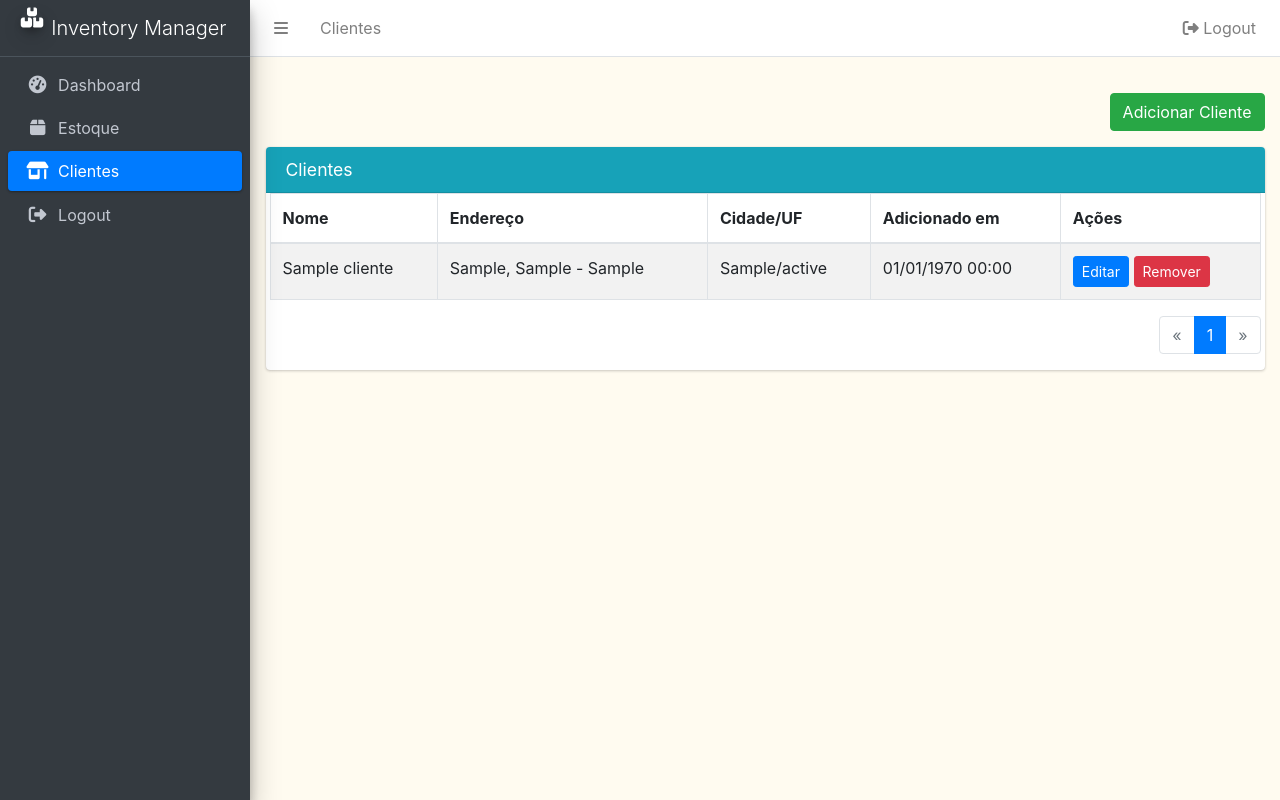
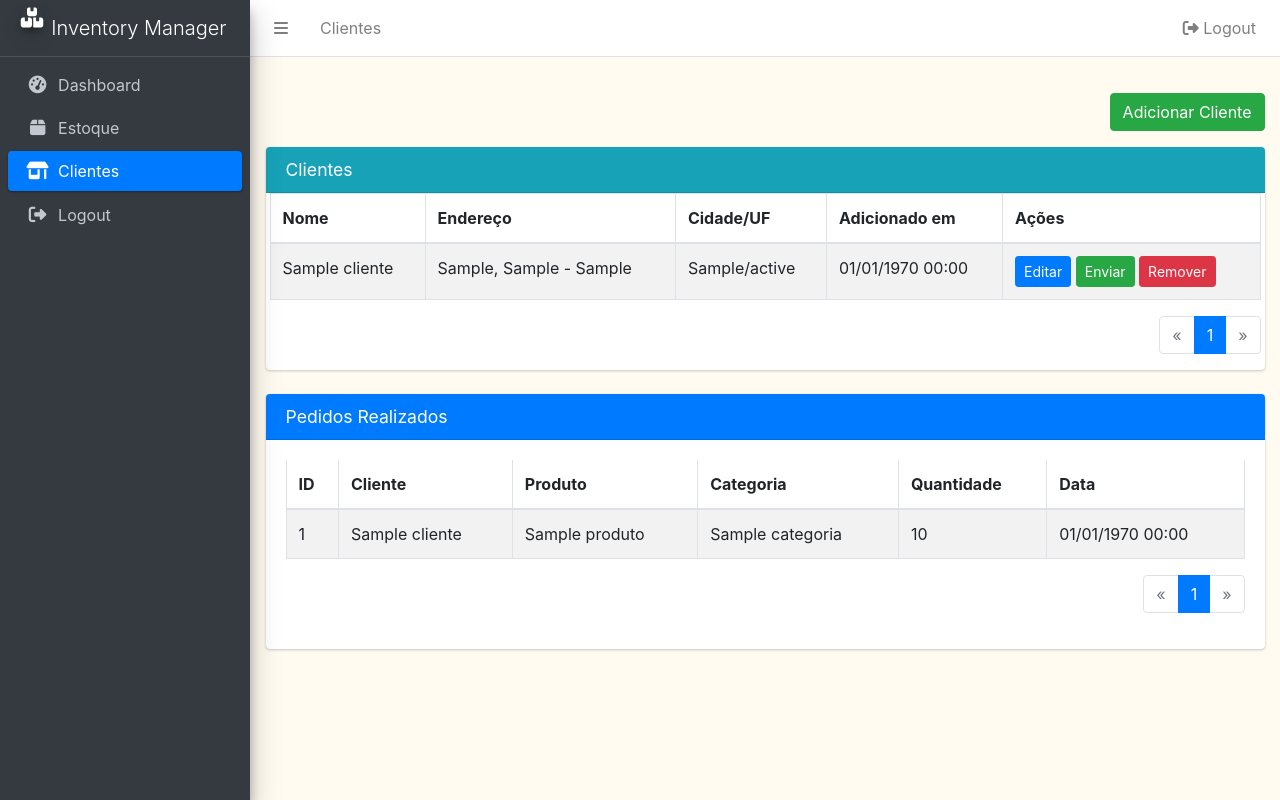
Before and after one commit to wazdmike/fsst_projeto, a PHP site: page /app/customer.php in a window 1280 px wide. Run offline with PHP 8.4, Linux system fonts and the light colour scheme; the visitor is signed in with stand-in values (Sample User, id 1); tables that the repository leaves empty or names only in its code hold one stand-in row (values such as "Sample post"); some libraries are stand-ins or nearby versions.

Commit message:
feat(customer): add product sending feature and sends table

```diff
--- a/api/customer/update.php
+++ b/api/customer/update.php
@@ -1,16 +1,15 @@
 <?php
-session_start(); // garante que session está ativa, se necessário
+session_start();
 require '../../conn.php';
 
 header('Content-Type: application/json');
 
-// Permitir apenas POST
+
 if ($_SERVER['REQUEST_METHOD'] !== 'POST') {
     echo json_encode(["erro" => true, "mensagem" => "Método não permitido"]);
     exit;
 }
 
-// Recebendo dados
 $id           = (int)($_POST['id'] ?? 0);
 $nome         = trim($_POST['nome'] ?? '');
 $email        = trim($_POST['email'] ?? '');
--- /dev/null
+++ b/app/components/customer_send_modal.php
@@ -0,0 +1,36 @@
+<!-- Modal Enviar Produto -->
+<div class="modal fade" id="modalEnviar<?= $cliente['id'] ?>" tabindex="-1" role="dialog" aria-labelledby="modalEnviarLabel<?= $cliente['id'] ?>" aria-hidden="true">
+    <div class="modal-dialog" role="document">
+        <div class="modal-content">
+            <form action="../api/customer/send.php" method="POST">
+                <div class="modal-header">
+                    <h5 class="modal-title" id="modalEnviarLabel<?= $cliente['id'] ?>">Enviar Produto para <?= htmlspecialchars($cliente['nome']) ?></h5>
+                    <button type="button" class="close" data-dismiss="modal" aria-label="Fechar">
+                        <span aria-hidden="true">&times;</span>
+                    </button>
+                </div>
+                <div class="modal-body">
+                    <input type="hidden" name="id_cliente" value="<?= $cliente['id'] ?>">
+
+                    <div class="form-group">
+                        <label for="produto">Produto</label>
+                        <select name="id_produto" class="form-control" required>
+                            <?php foreach ($produtos as $produto): ?>
+                                <option value="<?= $produto['id'] ?>"><?= htmlspecialchars($produto['nome']) ?></option>
+                            <?php endforeach; ?>
+                        </select>
+                    </div>
+
+                    <div class="form-group">
+                        <label for="quantidade">Quantidade</label>
+                        <input type="number" name="quantidade" class="form-control" min="1" value="1" required>
+                    </div>
+                </div>
+                <div class="modal-footer">
+                    <button type="button" class="btn btn-secondary" data-dismiss="modal">Cancelar</button>
+                    <button type="submit" class="btn btn-success">Enviar</button>
+                </div>
+            </form>
+        </div>
+    </div>
+</div>
--- /dev/null
+++ b/app/components/customer_sends_table.php
@@ -0,0 +1,87 @@
+<?php
+$paginaEnvio = isset($_GET['pag_pedidos']) ? (int)$_GET['pag_pedidos'] : 1;
+if ($paginaEnvio < 1) $paginaEnvio = 1;
+
+$offset = ($paginaEnvio - 1) * $limite;
+
+$stmt = $pdo->prepare("
+    SELECT
+        p.id,
+        c.nome AS cliente,
+        pr.nome AS produto,
+        ca.nome AS categoria,
+        p.quantidade,
+        p.data_pedido
+    FROM pedidos p
+    INNER JOIN clientes c   ON p.id_cliente = c.id
+    INNER JOIN produtos pr  ON p.id_produto = pr.id
+    INNER JOIN categoria ca ON p.id_categoria = ca.id
+    ORDER BY p.data_pedido DESC
+    LIMIT :limite OFFSET :offset
+");
+
+$stmt->bindValue(':limite', $limite, PDO::PARAM_INT);
+$stmt->bindValue(':offset', $offset, PDO::PARAM_INT);
+$stmt->execute();
+
+$pedidos = $stmt->fetchAll(PDO::FETCH_ASSOC);
+
+$totalPedidos = $pdo->query("SELECT COUNT(*) FROM pedidos")->fetchColumn();
+$total_paginas = ceil($totalPedidos / $limite);
+?>
+
+<div class="card mt-4">
+    <div class="card-header bg-primary text-white">
+        <h3 class="card-title">Pedidos Realizados</h3>
+    </div>
+
+    <div class="card-body table-responsive">
+        <table class="table table-bordered table-striped">
+            <thead>
+                <tr>
+                    <th>ID</th>
+                    <th>Cliente</th>
+                    <th>Produto</th>
+                    <th>Categoria</th>
+                    <th>Quantidade</th>
+                    <th>Data</th>
+                </tr>
+            </thead>
+
+            <tbody>
+                <?php if (count($pedidos) > 0): ?>
+                    <?php foreach ($pedidos as $pedido): ?>
+                        <tr>
+                            <td><?= $pedido['id'] ?></td>
+                            <td><?= htmlspecialchars($pedido['cliente']) ?></td>
+                            <td><?= htmlspecialchars($pedido['produto']) ?></td>
+                            <td><?= htmlspecialchars($pedido['categoria']) ?></td>
+                            <td><?= $pedido['quantidade'] ?></td>
+                            <td><?= date('d/m/Y H:i', strtotime($pedido['data_pedido'])) ?></td>
+                        </tr>
+                    <?php endforeach; ?>
+                <?php else: ?>
+                    <tr>
+                        <td colspan="6" class="text-center">Nenhum pedido registrado.</td>
+                    </tr>
+                <?php endif; ?>
+            </tbody>
+        </table>
+
+        <div class="d-flex justify-content-end mt-3">
+            <ul class="pagination">
+                <li class="page-item <?= $paginaEnvio <= 1 ? 'disabled' : '' ?>">
+                    <a class="page-link" href="?paginaEnvio=<?= $paginaEnvio - 1 ?>">«</a>
+                </li>
+                <?php for ($i = 1; $i <= $total_paginas; $i++): ?>
+                    <li class="page-item <?= $i == $paginaEnvio ? 'active' : '' ?>">
+                        <a class="page-link" href="?paginaEnvio=<?= $i ?>"><?= $i ?></a>
+                    </li>
+                <?php endfor; ?>
+                <li class="page-item <?= $paginaEnvio >= $total_paginas ? 'disabled' : '' ?>">
+                    <a class="page-link" href="?paginaEnvio=<?= $paginaEnvio + 1 ?>">»</a>
+                </li>
+            </ul>
+        </div>
+    </div>
+</div>
--- a/app/components/customers_table.php
+++ b/app/components/customers_table.php
@@ -25,6 +25,7 @@
                         <td><?= date('d/m/Y H:i', strtotime($cliente['criado_em'])) ?></td>
                         <td>
                             <button class="btn btn-sm btn-primary" data-toggle="modal" data-target="#modalEditar<?= $cliente['id'] ?>">Editar</button>
+                            <button class="btn btn-sm btn-success" data-toggle="modal" data-target="#modalEnviar<?= $cliente['id'] ?>">Enviar</button>
                             <a href="?excluir=<?= $cliente['id'] ?>" class="btn btn-sm btn-danger" onclick="return confirm('Deseja realmente excluir este cliente?')">Remover</a>
                         </td>
                     </tr>
@@ -51,7 +52,8 @@
     </div>
 </div>
 
-<!-- Modais de edição -->
+<!-- Modais -->
 <?php foreach ($clientes as $cliente): ?>
     <?php include 'components/customer_edit_modal.php'; ?>
+    <?php include 'components/customer_send_modal.php'; ?>
 <?php endforeach; ?>
--- a/app/customer.php
+++ b/app/customer.php
@@ -27,6 +27,8 @@ $clientes = $stmt->fetchAll(PDO::FETCH_ASSOC);
 $total = $pdo->query("SELECT COUNT(*) FROM clientes")->fetchColumn();
 $totalPaginas = ceil($total / $limite);
 
+$produtos = $pdo->query("SELECT id, nome FROM produtos")->fetchAll(PDO::FETCH_ASSOC);
+
 ?>
 
 <!DOCTYPE html>
@@ -54,6 +56,7 @@ $totalPaginas = ceil($total / $limite);
                     <?php include 'components/add_customer_modal.php'; ?>
                     <!-- Tabela -->
                     <?php include 'components/customers_table.php'; ?>
+                    <?php include 'components/customer_sends_table.php'; ?>
                 </div>
             </section>
         </div>
```
Also changed, not shown: api/customer/send.php (added, +49 -0 lines).
